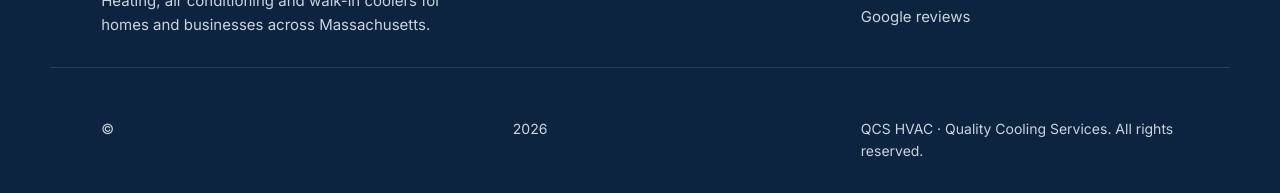
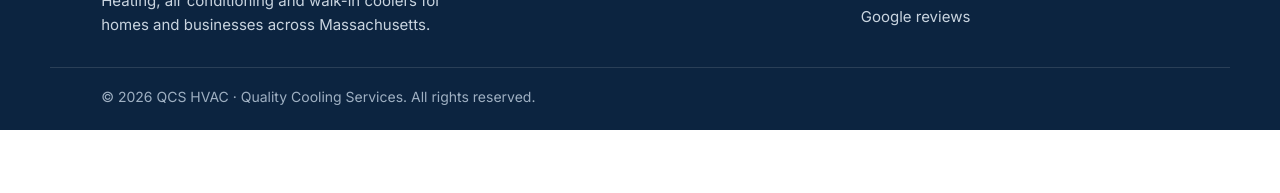
Before and after one commit to shane-kelly914/clearwork-studio, a plain HTML site: page preview/qcs-hvac/index.html in a window 1280 px wide. Shown: the part 5988-6181 px from the top of the page. After the commit the page ends 6118 px from the top, so only its background shows below. Drawn offline with Linux system fonts and the light colour scheme.

Commit message:
QCS concept: fix copyright row spacing in footer

```diff
--- a/preview/qcs-hvac/index.html
+++ b/preview/qcs-hvac/index.html
@@ -209,8 +209,8 @@ footer h4{color:#fff;font:700 16px Manrope,sans-serif;margin:0 0 12px}
 footer ul{list-style:none;margin:0;padding:0;display:grid;gap:8px}
 footer a{text-decoration:none}
 footer a:hover{color:#fff;text-decoration:underline}
-.legal{border-top:1px solid rgba(255,255,255,.12);padding-top:18px;padding-bottom:90px;font-size:14px}
-@media(min-width:981px){.legal{padding-bottom:18px}}
+footer .legal{display:block;border-top:1px solid rgba(255,255,255,.12);padding-top:18px;padding-bottom:90px;font-size:14px;color:#9fb0c2}
+@media(min-width:981px){footer .legal{padding-bottom:22px}}
 @media(max-width:800px){footer .wrap{grid-template-columns:1fr}}
 
 .callbar{position:fixed;left:0;right:0;bottom:0;z-index:50;display:none;gap:10px;padding:10px 12px calc(10px + env(safe-area-inset-bottom));background:#fff;border-top:1px solid var(--line);box-shadow:0 -10px 30px -20px rgba(12,36,64,.4)}
```
